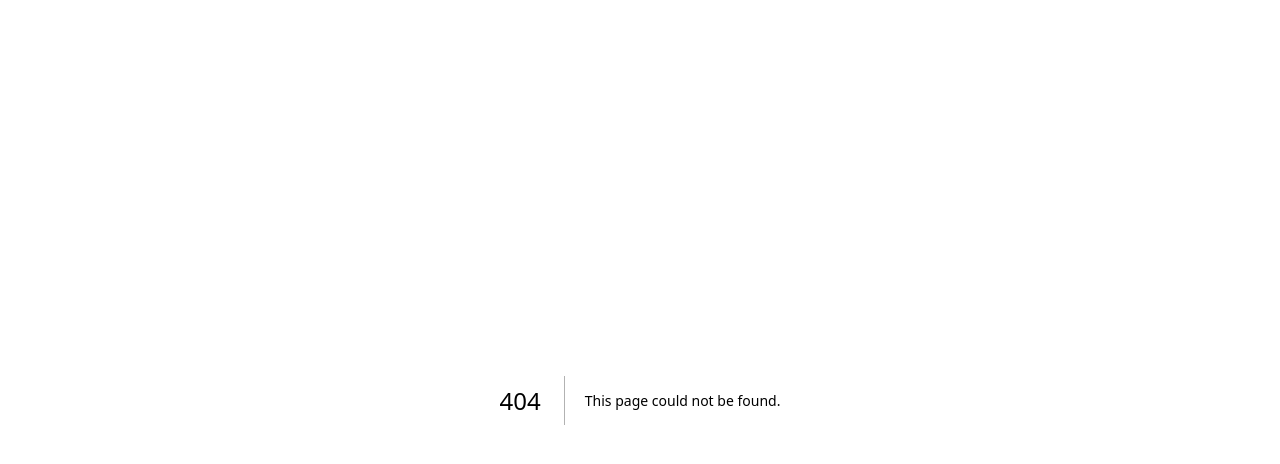
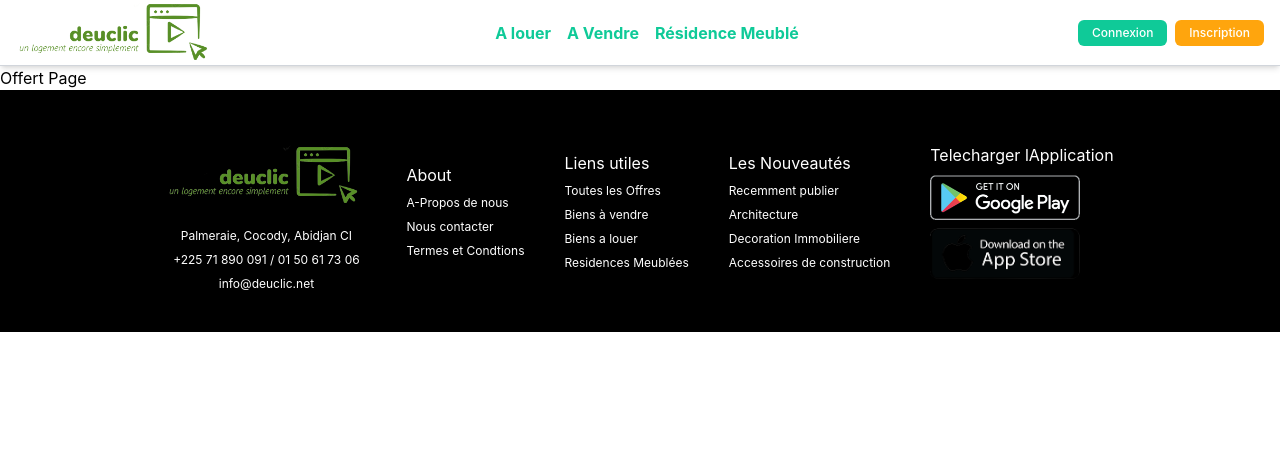
Before and after one commit to lepridev/deuclic-Immob, a Next.js app: page /offres in a window 1280 px wide. Before the commit this address had no page. Shown: the top 464 px of the page. Built offline with nearby package versions, Linux system fonts and the light colour scheme.

Commit message:
Debut de la page des Offres

```diff
--- /dev/null
+++ b/src/pages/offres/index.tsx
@@ -0,0 +1,15 @@
+import Layout from "@/ui/components/layout/Layout";
+import OffertPageContainer from "@/ui/components/modules/offerts/offertPages/offertPageContainer/OffertPageContainer";
+import React from "react";
+
+type Props = {};
+
+const index = (props: Props) => {
+  return (
+    <Layout>
+      <OffertPageContainer />
+    </Layout>
+  );
+};
+
+export default index;
--- /dev/null
+++ b/src/ui/components/modules/offerts/offertPages/offertPageContainer/OffertPageContainer.tsx
@@ -0,0 +1,14 @@
+import React from "react";
+import OffertPageView from "../offertpageView/OffertPageView";
+
+type Props = {};
+
+const OffertPageContainer = (props: Props) => {
+  return (
+    <div>
+      <OffertPageView />
+    </div>
+  );
+};
+
+export default OffertPageContainer;
--- /dev/null
+++ b/src/ui/components/modules/offerts/offertPages/offertpageView/OffertPageView.tsx
@@ -0,0 +1,9 @@
+import React from "react";
+
+type Props = {};
+
+const OffertPageView = (props: Props) => {
+  return <div>Offert Page</div>;
+};
+
+export default OffertPageView;
```
